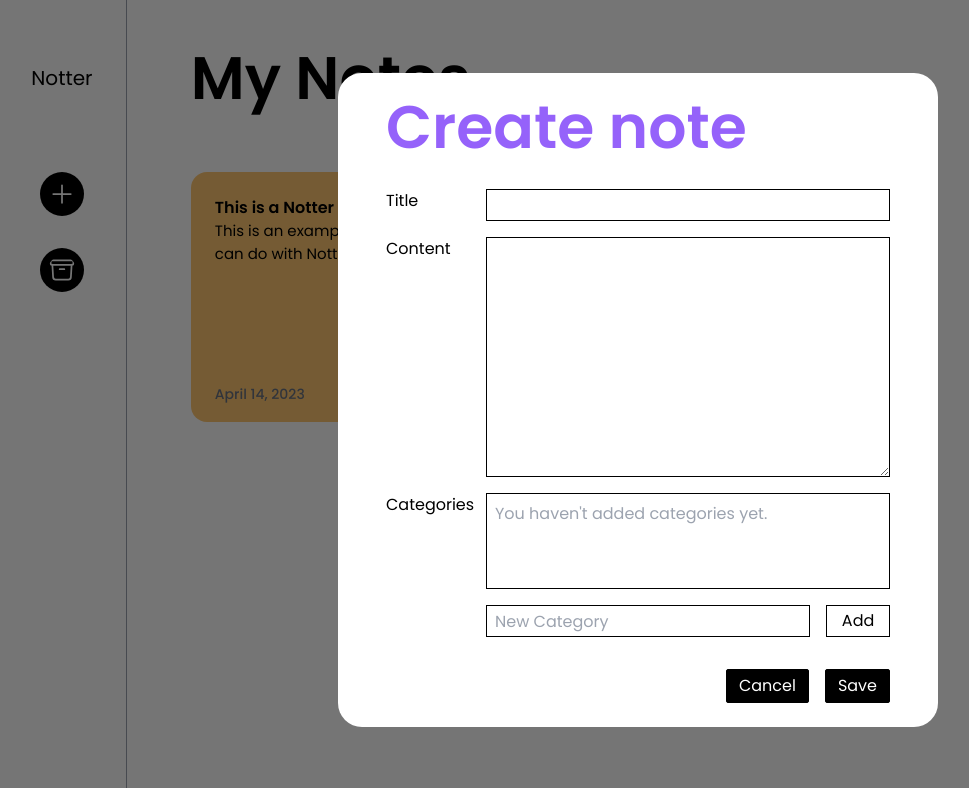
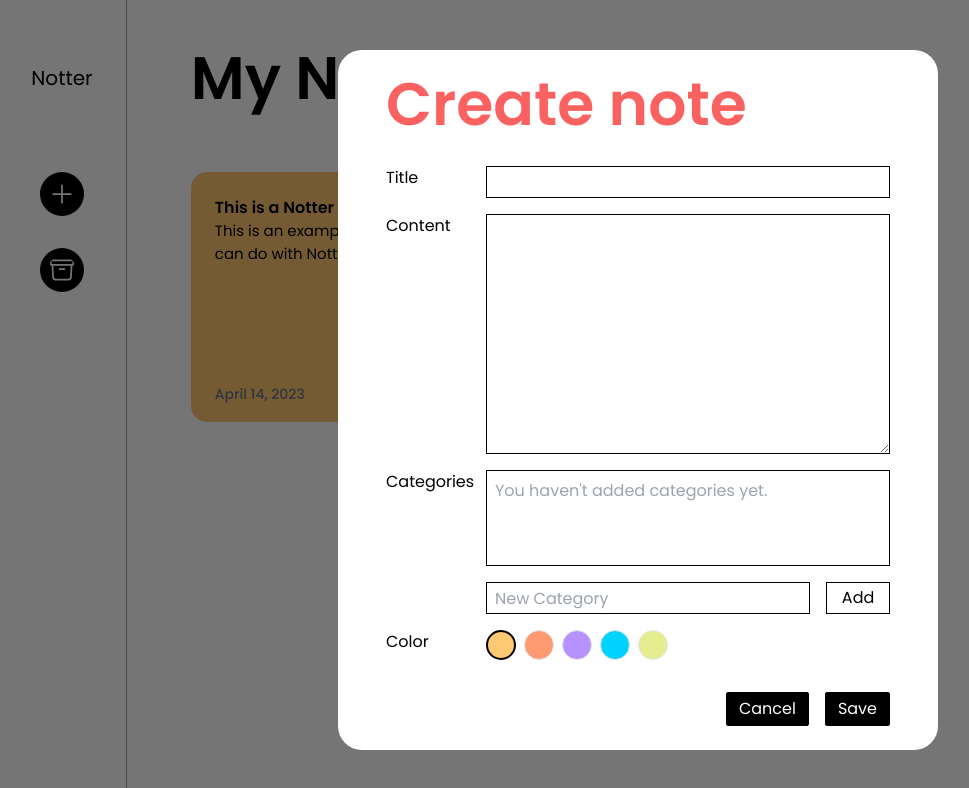
Before and after one commit to MartinMorici/ensolvers-challenge, a React (Vite) app: page / in a window 1280 px wide. Both pictures are taken after a click on the icon 63 px from the left and 194 px from the top of the page. Shown: the top 788 px of the page, without its empty margins (2-971 px from the left). Built offline with nearby package versions, Linux system fonts and the light colour scheme.

Commit message:
add notes and local storage finished

```diff
--- a/src/components/AddCategories.tsx
+++ b/src/components/AddCategories.tsx
@@ -29,9 +29,9 @@ function AddCategories({categories,categorie, setCategories } : Props) {
             <div>
                 <div className=' p-2 h-24 border border-black w-full flex flex-wrap gap-y-1 overflow-auto'>
                     {categories.length <= 0 && <span className='text-gray-400'>You haven't added categories yet.</span>}
-                    {categories.map((cat) => {
+                    {categories.map((cat,index) => {
                         return (
-                            <div className='flex gap-1 h-7 mr-3 rounded-md items-center text-[15px] font-semibold border border-gray-500 p-2'>
+                            <div key={index} className='flex gap-1 h-7 mr-3 rounded-md items-center text-[15px] font-semibold border border-gray-500 p-2'>
                                 <TagIcon className='w-3 text-black' />
                                 {cat}
                                 <XMarkIcon onClick={() => { removeCategorie(cat) } } className=' cursor-pointer w-5 ml-1 text-red-600' />
--- a/src/components/AddNote.tsx
+++ b/src/components/AddNote.tsx
@@ -1,25 +1,58 @@
-import { useRef, useState } from 'react'
+import { ChangeEvent, FormEvent, useContext, useRef, useState } from 'react'
 import AddCategories from './AddCategories'
+import { NotesContext } from '../context/Context'
 
 const AddNote = () => {
+    const {setNotes, notes, setShowAddNote} = useContext(NotesContext)
     const [categories, setCategories] = useState<string[]>([])
+    const [selectedColor, setSelectedColor] = useState<string>('#FFC872')
     const categorie = useRef<HTMLInputElement>(null)
+    const title = useRef<HTMLInputElement>(null)
+    const content = useRef<HTMLTextAreaElement>(null)
+
+    const handleSubmit = (e: FormEvent) => {
+        e.preventDefault()
+        if(title.current!.value && content.current!.value && categories){
+            const newNotes = [...notes, {id: new Date().valueOf(), title: title.current!.value, content:content.current!.value, categories: categories, color:selectedColor!, created: new Date().toLocaleString("en-US", { month: "long", day: "numeric", year: "numeric" })}]
+            localStorage.setItem('notes', JSON.stringify(newNotes))
+            setNotes(newNotes)
+            setCategories([])
+            title.current!.value = '';
+            content.current!.value = ''
+            categorie.current!.value = ''
+            setShowAddNote(false)
+        }
+    }
+
+    const handleColor = (e:ChangeEvent<HTMLInputElement>) => {
+        setSelectedColor(e.target.value)
+    }
 
   return (
     <div className='absolute inset-0 flex justify-center items-center bg-[#0000008a]'>
-        <form className='max-w-[600px] w-full bg-white  rounded-3xl py-6 px-12 '>
-            <h3 className='text-6xl font-semibold text-[#9562fa]'>Create note</h3>
+        <form className='max-w-[600px] w-full bg-white  rounded-3xl py-6 px-12 ' onSubmit={(e) => handleSubmit(e)}>
+            <h3 className='text-6xl font-semibold text-[#fa6262]'>Create note</h3>
             <div className='grid grid-cols-[100px_1fr] mt-8'>
                 <label htmlFor="title">Title</label>
-                <input className='px-2 h-8 border border-black' type="text" id='title' />
+                <input ref={title} className='px-2 h-8 border border-black' type="text" id='title' />
             </div>
             <div className='grid grid-cols-[100px_1fr] mt-4'>
                 <label htmlFor="content">Content</label>
-                <textarea className='px-2 py-1 border border-black h-60' id='content' />
+                <textarea ref={content} className='px-2 py-1 border border-black h-60' id='content' />
             </div>
             <AddCategories categories={categories} setCategories={setCategories} categorie={categorie} ></AddCategories>
+            <div className='grid grid-cols-[100px_1fr] mt-4'>
+                <label htmlFor="color">Color</label>
+                <div className='flex gap-2'>
+                    <input className="cursor-pointer appearance-none h-[30px] w-[30px] checked:border-2 rounded-full border checked:border-[#000000] bg-[#FFC872]" value="#FFC872" type="radio" name="color" onChange={(e) => handleColor(e)} checked={selectedColor === '#FFC872' }/>
+                    <input className="cursor-pointer appearance-none h-[30px] w-[30px] checked:border-2 rounded-full border checked:border-[#000000] bg-[#FF9B73]" value="#FF9B73" type="radio" name="color" onChange={(e) => handleColor(e)} checked={selectedColor === '#FF9B73' }/>
+                    <input className="cursor-pointer appearance-none h-[30px] w-[30px] checked:border-2 rounded-full border checked:border-[#000000] bg-[#B692FF]" value="#B692FF" type="radio" name="color" onChange={(e) => handleColor(e)} checked={selectedColor === '#B692FF' }/>
+                    <input className="cursor-pointer appearance-none h-[30px] w-[30px] checked:border-2 rounded-full border checked:border-[#000000] bg-[#01D3FF]" value="#01D3FF" type="radio" name="color" onChange={(e) => handleColor(e)} checked={selectedColor === '#01D3FF' }/>
+                    <input className="cursor-pointer appearance-none h-[30px] w-[30px] checked:border-2 rounded-full border checked:border-[#000000] bg-[#E4EE8F]" value="#E4EE8F" type="radio" name="color" onChange={(e) => handleColor(e)} checked={selectedColor === '#E4EE8F' }/>
+                </div>
+            </div>
             <div className='flex mt-8 gap-4'>
-                <button className='ml-auto border border-black py-1 px-3 text-white bg-black rounded-sm'>Cancel</button>
+                <button className='ml-auto border border-black py-1 px-3 text-white bg-black rounded-sm' onClick={() => setShowAddNote(false)}>Cancel</button>
                 <button className='border border-black py-1 px-3 text-white bg-black rounded-sm' type='submit'>Save</button>
             </div>
         </form>
--- a/src/components/Notes.tsx
+++ b/src/components/Notes.tsx
@@ -1,10 +1,27 @@
 import { PencilSquareIcon, ArchiveBoxArrowDownIcon,TrashIcon  } from '@heroicons/react/24/outline'
+import { useContext } from 'react'
+import { NotesContext } from '../context/Context'
+
 const Notes = () => {
-    // FFC872 FF9B73 B692FF 01D3FF E4EE8F
+    const {notes} = useContext(NotesContext)
   return (
     <main className='pl-16 pt-12 w-full'>
         <h1 className='text-6xl font-semibold mb-16 '>My Notes</h1>
         <section className='flex flex-wrap gap-8 '>
+            {notes.map((note) => {
+                return ( <article key={note.id} className={`relative flex flex-col font-poppins font-medium rounded-2xl max-w-[300px] min-h-[250px] p-6 min-h w-full bg-[${note.color}]`}>
+                <h3 className='font-semibold'>{note.title}</h3>
+                <p className='font-normal text-[15px]'>{note.content}</p>
+                <div className=' relative mt-auto flex justify-between items-center gap-3 bottom-[-12px]'>
+                    <h3 className='text-sm text-gray-500'>{note.created}</h3>
+                    <div className='flex gap-2'>
+                        <PencilSquareIcon className='rounded-full w-8 h-8 p-[4px] bg-black text-white'/>
+                        <ArchiveBoxArrowDownIcon className='rounded-full w-8 h-8 p-[4px] bg-black text-white'/>
+                        <TrashIcon className='rounded-full w-8 h-8 p-[4px] bg-black text-red-300'/>
+                    </div>
+                </div>
+            </article>)
+            })}
             <article className='relative flex flex-col font-poppins font-medium rounded-2xl max-w-[300px] min-h-[250px] p-6 min-h w-full bg-[#FFC872]'>
                 <h3 className='font-semibold'>This is a Notter note.</h3>
                 <p className='font-normal text-[15px]'>This is an example of what you can do with Notter.</p>
--- a/src/context/Context.tsx
+++ b/src/context/Context.tsx
@@ -1,7 +1,5 @@
 import React, { ReactNode, useState } from 'react';
 import { Note } from '../utils/note';
-
-
 
 interface Props {
   children: ReactNode;
@@ -18,7 +16,9 @@ export const NotesContext = React.createContext({} as Context);
 
 
 const NotesProvider = ({ children }: Props) => {
-    const [notes, setNotesState] = useState<Note[]>([])
+    const notesJson = localStorage.getItem('notes');
+    const notesLS = notesJson ? JSON.parse(notesJson) : [];
+    const [notes, setNotesState] = useState<Note[]>(notesLS);
     const [showAddNote, setShowAddNoteState] = useState<boolean>(false)
 
     const setNotes = (notes:Note[])=> {
--- a/src/utils/note.ts
+++ b/src/utils/note.ts
@@ -2,5 +2,7 @@ export interface Note {
     id:number;
     title: string;
     content:string;
+    color: string,
+    created: string;
     categories: string[]
 }
```
